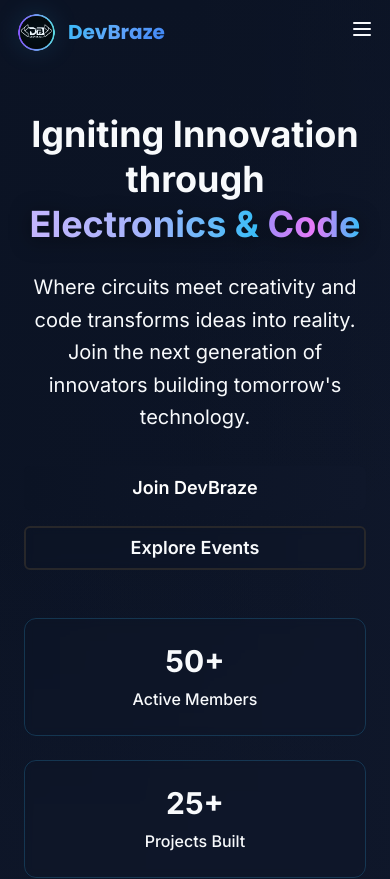
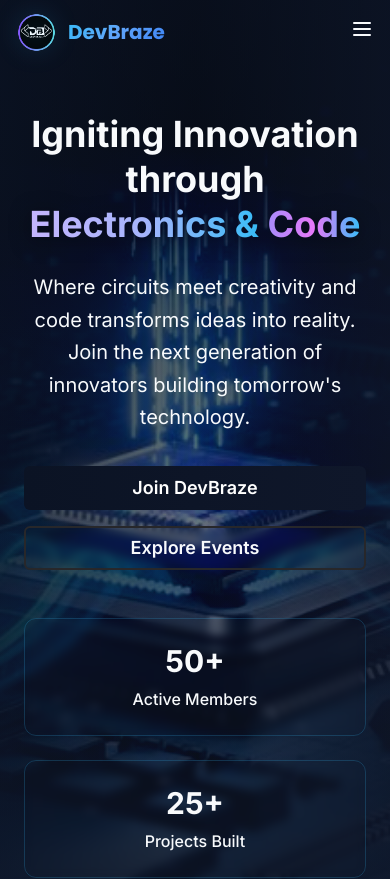
Before and after one commit to nidhishmg/devbraze, a React (Vite) app: page / in a window 390 px wide. Shown: the top 879 px of the page. Built offline with nearby package versions, Linux system fonts and the light colour scheme; the HTML template or start-up script is replaced by a standard one.

Commit message:
Hero: show chip background on mobile again (revert hide)

```diff
--- a/src/components/HeroChip.jsx
+++ b/src/components/HeroChip.jsx
@@ -33,7 +33,7 @@
         <img
           src="/images/chip-hero.jpg"
           alt="Futuristic microchip with flowing blue signal lines representing DevBraze electronics and CS theme"
-          className="hidden md:block w-full h-full object-cover object-center"
+          className="w-full h-full object-cover object-center"
           style={{
             filter: 'brightness(0.7) contrast(1.2)',
           }}
```
